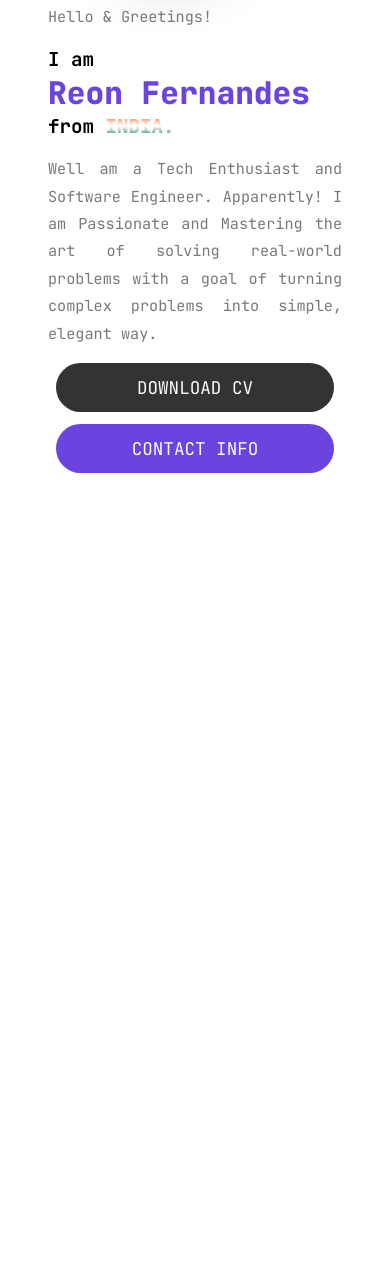
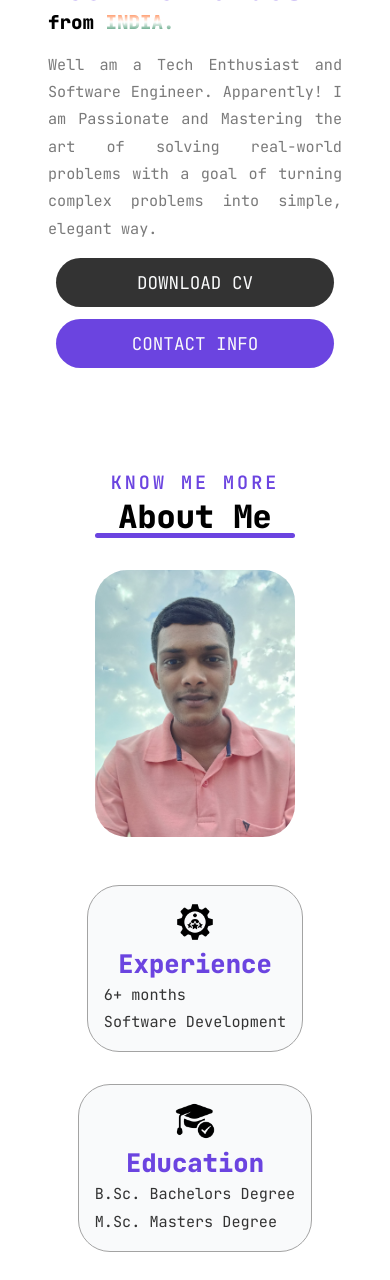
Before and after one commit to FernandesReon/Personal-Portfolio, a plain HTML site: page index.html in a window 390 px wide. Shown: the part 444-1724 px from the top of the page. Before the commit the page ends 962 px from the top, so only its background shows below. Drawn offline with nearby package versions, Linux system fonts and the light colour scheme.

Commit message:
about section ready. satisfied so far, media query for mobile device required.

```diff
--- a/assets/css/media_queries.css
+++ b/assets/css/media_queries.css
@@ -1,19 +1,20 @@
-@media screen and (max-width: 1024px) {
-    nav .container {
-        flex-direction: column;
-        gap: .5rem;
-    }
-    .hero-container{
-        gap: 3rem;
+@media screen and (max-width: 1275px) {
+
+    .section__pic-container,
+    .about-details-container {
+        min-width: 100%;
     }
 
-    .hero-intro,
-    .hero-image {
-        flex: 0 0 100%;
+    .section-container{
+        flex-direction: column;
+    }
+
+    .about{
+        padding: 3rem;
     }
 }
 
-@media screen and (max-width: 900px) {
+@media screen and (max-width: 1175px) {
     .mobile-view-btns {
         display: block;
         z-index: 100;
@@ -72,45 +73,81 @@
     .hero-image {
         flex: 0 0 100%;
     }
+
+}
+
+@media screen and (max-width: 785px) {
+    .about-pic{
+        max-width: 250px;
+    }
+
+    .about-containers{
+        flex-direction: column;
+        align-items: center;
+    }
 }
 
 /* For screen size between 635px to 320px */
 
-@media screen and (max-width: 635px) and (min-width: 320px){
-    nav .container{
+@media screen and (max-width: 635px) and (min-width: 320px) {
+    nav .container {
         min-height: 10vh;
     }
 
-    .letter{
+    .letter {
         width: 2.5rem;
         height: 2.5rem;
     }
 
-    .letter, .name{
+    .letter,
+    .name {
         font-size: 1.5rem;
     }
 
-    .hero-image img{
+    .hero-image img {
         max-width: 200px;
     }
 
-    .text{
+    .text {
         font-size: .95rem;
         line-height: 1.8;
     }
 
-    .title{
-        font-size: 1.2rem;
+    .title {
+        font-size: 2rem;
     }
 
-    .hero-name{
-        font-size: 1.95rem;
+    .hero-name {
+        font-size: 2.5rem;
     }
 
-    .call-for-action{
+    .call-for-action {
         display: flex;
         flex-direction: column;
         justify-content: center;
         gap: .8rem;
     }
+
+    .about {
+        padding: 2rem 0;
+    }
+
 }
+
+@media screen and (max-width: 435px) {
+    .hero-name {
+        font-size: 1.9rem;
+    }
+
+    .title {
+        font-size: 1.2rem;
+    }
+
+    .section-header .title{
+        font-size: 2rem;
+    }
+
+    .about-pic{
+        max-width: 200px;
+    }
+}
--- a/assets/css/style.css
+++ b/assets/css/style.css
@@ -64,14 +64,29 @@ img {
 
 section {
     overflow: hidden;
-    padding: 5rem 0;
+    padding: 7rem 0;
 }
 
 .grid-container {
     display: grid;
-    grid-template-columns: repeat(2, 1fr);
+    grid-template-columns: repeat(auto-fill, minmax(30rem, 1fr));
+    grid-template-rows: 40rem;
+    justify-content: center;
     align-items: center;
-    justify-content: center;
+    gap: 1rem;
+}
+
+.title {
+    position: relative;
+    display: inline-block;
+    font-size: 4rem;
+    font-weight: 800;
+}
+
+.title-sm {
+    font-size: 1.6rem;
+    font-weight: 800;
+    color: var(--casualColor);
 }
 
 .text {
@@ -121,7 +136,7 @@ nav {
 }
 
 .name {
-    font-size: 2rem;
+    font-size: 2.5rem;
     font-weight: 800;
     color: var(--darkTwo);
 }
@@ -176,7 +191,7 @@ ion-icon {
 
 /* Hero Section Starts */
 .hero-container {
-    margin: 1.5rem auto;
+    margin: 2rem auto;
     width: 100%;
     min-height: calc(100vh - 15vh);
     display: flex;
@@ -203,10 +218,9 @@ ion-icon {
 
 .hero-intro .country {
     background: linear-gradient(to bottom,
-    rgb(255, 81, 0),
-    rgb(255, 255, 255),
-    rgb(0, 112, 58)
-    );
+            rgb(255, 81, 0),
+            rgb(255, 255, 255),
+            rgb(0, 112, 58));
     -webkit-background-clip: text;
     color: transparent;
     text-transform: uppercase;
@@ -229,7 +243,8 @@ ion-icon {
 .hero-image img {
     max-width: 350px;
     height: auto;
-    border-radius: 30% 70% 70% 30% / 30% 30% 70% 70% !important;
+    /* border-radius: 30% 70% 70% 30% / 30% 30% 70% 70% !important; */
+    border-radius: 50%;
     box-shadow: rgba(0, 0, 0, 0.25) 0px 54px 55px,
         rgba(0, 0, 0, 0.12) 0px -12px 30px,
         rgba(0, 0, 0, 0.12) 0px 4px 6px,
@@ -240,19 +255,106 @@ ion-icon {
 }
 
 @keyframes floatImage {
-    0%{
+    0% {
         transform: translateY(0);
     }
 
-    50%{
+    50% {
         transform: translateY(-1.5rem);
     }
 
-    70%{
-        transform: translateY(1rem);
-    }
-
-    100%{
+    100% {
         transform: translateY(0);
     }
 }
+
+/* About Section */
+.section-header .title::before {
+    content: attr(data-title);
+    display: block;
+    margin-top: 0.5rem;
+    color: var(--casualColor);
+    font-size: 1.15rem;
+    font-weight: 600;
+    text-transform: uppercase;
+    letter-spacing: 3px;
+}
+
+.section-header .title::after {
+    content: "";
+    display: block;
+    position: absolute;
+    bottom: 0;
+    left: 50%;
+    transform: translateX(-50%);
+    width: 200px;
+    height: 5px;
+    border-radius: 10px;
+    background-color: var(--casualColor);
+}
+
+.section-header {
+    text-align: center;
+    margin-bottom: 1.5rem;
+}
+
+#about {
+    position: relative;
+    overflow: hidden;
+}
+
+.about-containers {
+    gap: 2rem;
+    margin-bottom: 2rem;
+    margin-top: 2rem;
+}
+
+.about-details-container {
+    justify-content: center;
+    flex-direction: column;
+}
+
+.about-containers,
+.about-details-container {
+    display: flex;
+}
+
+.about-pic {
+    max-width: 350px;
+    border-radius: 2rem;
+}
+
+.details-container {
+    padding: 1rem;
+    flex: 1;
+    background: var(--lightOne);
+    border-radius: 2rem;
+    border: var(--casualColor) 0.1rem solid;
+    border-color: rgb(163, 163, 163);
+    text-align: center;
+}
+
+.details-container > p{
+    color: var(--darkOne);
+}
+
+.section-container {
+    display: flex;
+    margin: 2rem auto;
+    gap: 1rem;
+}
+
+.icon{
+    max-width: 40px;
+    height: auto;
+}
+
+.section__pic-container,
+.about-details-container{
+    min-width: 50%;
+}
+
+.section__pic-container{
+    display: flex;
+    justify-content: center;
+}
--- a/index.html
+++ b/index.html
@@ -26,7 +26,6 @@
                     <ul class="navlist">
                         <li><a href="#home" class="navlink">Home</a></li>
                         <li><a href="#about" class="navlink">About</a></li>
-                        <li><a href="#services" class="navlink">Services</a></li>
                         <li><a href="#portfolio" class="navlink">Portfolio</a></li>
                         <li><a href="#contact" class="navlink">Contact</a></li>
                         <button class="btn">Hire Me</button>
@@ -45,7 +44,7 @@
             <div class="container hero-container">
                 <div class="hero-intro">
 
-                    <p class="text">Hello & Greetings!</p>
+                    <p class="text">Hello and Greetings!</p>
                     <h1 class="title">I am<br><span class="hero-name">Reon Fernandes</span>
                         <br>
                         <span>from <span class="country">India.</span></span>
@@ -57,8 +56,11 @@
                     </p>
 
                     <div class="call-for-action">
-                        <button class="btn" onclick="window.open('Reon Fernandes resume.pdf', '_blank')">Download CV</button>
-                        <button class="btn contact-btn" onclick="window.open('https://www.linkedin.com/in/reon-fernandes-9b173824a/', '_blank')">Contact Info</button>
+                        <button class="btn" onclick="window.open('Reon Fernandes resume.pdf', '_blank')">Download
+                            CV</button>
+                        <button class="btn contact-btn"
+                            onclick="window.open('https://www.linkedin.com/in/reon-fernandes-9b173824a/', '_blank')">Contact
+                            Info</button>
                     </div>
                 </div>
 
@@ -69,6 +71,46 @@
         </div>
     </header>
 
+    <section id="about" class="about">
+        <div class="container">
+            <div class="section-header">
+                <h3 class="title" data-title="Know me More">About Me</h3>
+            </div>
+
+            <div class="section-container">
+                <div class="section__pic-container">
+                    <img src="./assets/images/Reon.jpg" alt="Profile picture" class="about-pic" />
+                </div>
+                <div class="about-details-container">
+                    <div class="about-containers">
+                        <div class="details-container">
+                            <img src="./assets/images/experience.png" alt="Experience icon" class="icon" />
+                            <h3 class="title-sm">Experience</h3>
+                            <p class="text">6+ months <br />Software Development</p>
+                        </div>
+                        <div class="details-container">
+                            <img src="./assets/images/education.png" alt="Education icon" class="icon" />
+                            <h3 class="title-sm">Education</h3>
+                            <p class="text">B.Sc. Bachelors Degree<br />M.Sc. Masters Degree</p>
+                        </div>
+                    </div>
+                    <div class="text-container">
+                        <p class="text">
+                            Hi, I'm Reon Fernandes a passionate Tech Enthusiast. I am 23 years old. I was born on
+                            20<sup>th</sup>October
+                            in Vasai(W), India. Recently, I completed my Master's degree in Information Technology
+                            from St Gonsalo Gracia College. Over the period of my education, I gained significant
+                            knowledge in
+                            different Computer Science fields such as Cyber Security, Networking and Software
+                            Development. I thrive to solving
+                            complex problems and continue to expand my knowledge.
+                        </p>
+                    </div>
+                </div>
+            </div>
+        </div>
+    </section>
+
     <script src="assets/script/app.js"></script>
     <script type="module" src="https://unpkg.com/ionicons@7.1.0/dist/ionicons/ionicons.esm.js"></script>
     <script nomodule src="https://unpkg.com/ionicons@7.1.0/dist/ionicons/ionicons.js"></script>
```
Also changed, not shown: assets/images/ReonFernandes.jpg, assets/images/education.png (added), assets/images/experience.png (added), plain.txt (added).
